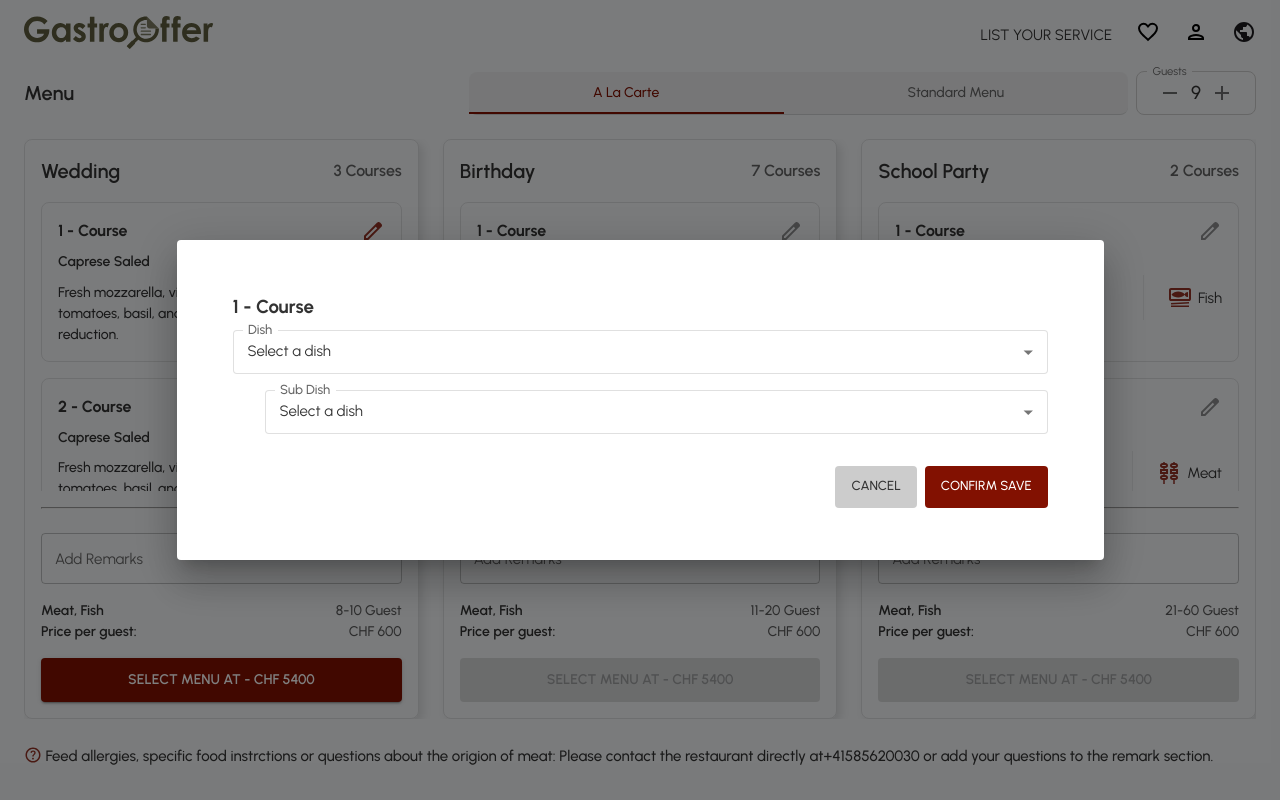
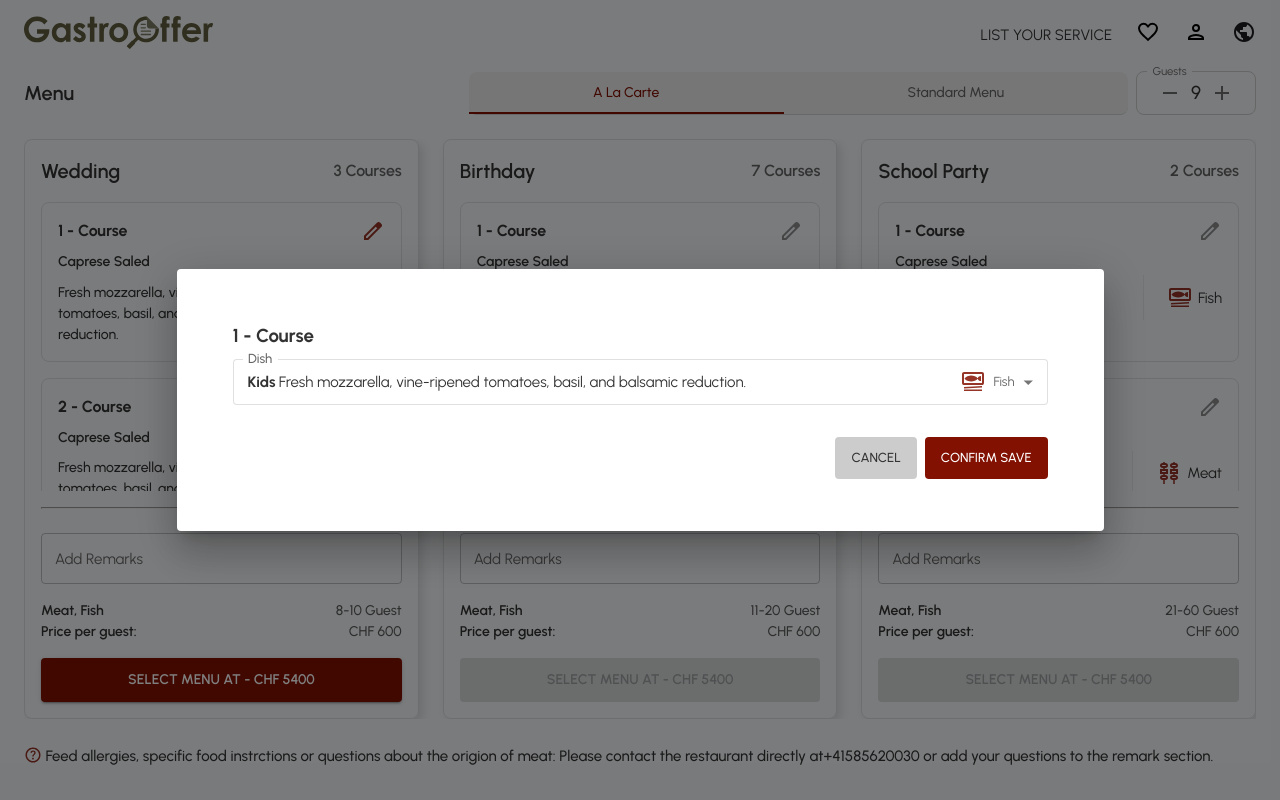
Before and after one commit to rafuj/gastro, a Next.js app: page / in a window 1280 px wide. Both pictures are taken after a click on the button 372 px from the left and 231 px from the top of the page. Built offline with nearby package versions, Linux system fonts and the light colour scheme.

Commit message:
some fix

```diff
--- a/src/page-component/components/DishEditModal.jsx
+++ b/src/page-component/components/DishEditModal.jsx
@@ -9,88 +9,39 @@ import {
 	Select,
 	Typography,
 } from "@mui/material";
-import React from "react";
-const DishCard = ({ icon, kidsIcon, dishlist, activeDish, setActiveDish }) => {
+import { useEffect, useState } from "react";
+
+const DishCard = ({
+	icon,
+	kidsIcon,
+	tag,
+	dishlist,
+	dishName,
+	setMenu,
+	menuId,
+	subdata,
+	menu,
+}) => {
+	const [activeDish, setActiveDish] = useState(
+		dishlist.find((item) => item.tag === tag) || null
+	);
+
+	const handleSelectChange = (e) => {
+		const selectedDish = e.target.value;
+		setActiveDish(selectedDish);
+
+		setMenu((prev) =>
+			prev.map((item) =>
+				item.id === menuId
+					? { ...item, selectedMenu: selectedDish.tag }
+					: item
+			)
+		);
+	};
+
 	return (
 		<Box sx={{ display: "flex", alignItems: "center", marginY: 1 }}>
 			<Card variant="outlined" sx={{ width: "100%", padding: 0 }}>
-				{/* <Box
-					sx={{
-						display: "flex",
-						justifyContent: "space-between",
-						alignItems: "center",
-					}}
-				>
-					<Box
-						sx={{
-							width: "0",
-							flexGrow: 1,
-						}}
-					>
-						<TextField
-							variant="outlined"
-							value={activeDish.description}
-							readOnly
-							disabled
-							sx={{
-								width: "100%",
-								flexGrow: 1,
-								position: "relative",
-								zIndex: 1,
-								border: "none",
-								fieldset: {
-									border: "none",
-								},
-								legend: {
-									display: "none",
-								},
-							}}
-						/>
-					</Box>
-					<Box sx={{ display: "flex", alignItems: "center" }}>
-						{icon && (
-							<Box sx={{ display: "flex", alignItems: "center", mr: 1 }}>
-								{activeDish.icon}
-							</Box>
-						)}
-						<Typography
-							variant="body2"
-							color="textSecondary"
-							sx={{ mr: 2 }}
-						>
-							{activeDish.tag}
-						</Typography>
-						<Box
-							sx={{
-								width: "1px",
-								background: "#cccccc",
-								height: "18px",
-							}}
-						/>
-						<Box
-							sx={{
-								transform: "translateX(7px)",
-								display: "inline-flex",
-							}}
-						>
-							{kidsIcon}
-						</Box>
-						<Select
-							defaultValue="kids"
-							variant="outlined"
-							size="small"
-							sx={{
-								fieldset: { border: "none", outline: "none" },
-							}}
-							value={activeDish}
-							onChange={(e) => setActiveDish(e.target.value)}
-						>
-							{dishlist.map((item) => (
-								<MenuItem value={item}>{item.dishName}</MenuItem>
-							))}
-						</Select>
-					</Box>
-				</Box> */}
 				<Box
 					sx={{
 						display: "flex",
@@ -98,15 +49,10 @@ const DishCard = ({ icon, kidsIcon, dishlist, activeDish, setActiveDish }) => {
 						alignItems: "center",
 					}}
 				>
-					<Box
-						sx={{
-							width: "0",
-							flexGrow: 1,
-						}}
-					>
+					<Box sx={{ width: "0", flexGrow: 1 }}>
 						<Select
-							value={activeDish} // controlled value
-							onChange={(e) => setActiveDish(e.target.value)}
+							value={activeDish}
+							onChange={handleSelectChange}
 							displayEmpty
 							variant="outlined"
 							sx={{
@@ -123,10 +69,13 @@ const DishCard = ({ icon, kidsIcon, dishlist, activeDish, setActiveDish }) => {
 							renderValue={(selected) =>
 								selected ? (
 									<Box sx={{ display: "flex", alignItems: "center" }}>
+										<Typography fontWeight="700" mr={0.4}>
+											{selected.dishName}
+											{console.log("selected", selected)}
+										</Typography>
 										<Typography flexGrow={1}>
 											{selected.description}
 										</Typography>
-										{selected.icon && (
 										<Box
 											sx={{
 												display: "flex",
@@ -136,62 +85,46 @@ const DishCard = ({ icon, kidsIcon, dishlist, activeDish, setActiveDish }) => {
 										>
 											{selected.icon}
 										</Box>
-										)}
 										<Typography variant="body2" color="textSecondary">
 											{selected.tag}
 										</Typography>
-										<Box
-											sx={{
-												width: "1px",
-												background: "#cccccc",
-												height: "18px",
-												mx: 1,
-											}}
-										/>
-										{selected.dishName}
-										{selected.kidsIcon && (
-											<Box sx={{ ml: 2 }}>{selected.kidsIcon}</Box>
-										)}
 									</Box>
 								) : (
 									"Select a dish"
 								)
 							}
 						>
-							{/* List of dishes with icon, tag, and kids icon */}
 							{dishlist.map((item) => (
 								<MenuItem key={item.dishName} value={item}>
-									<Box sx={{ display: "flex", alignItems: "center" }}>
-										{item.icon && (
 									<Box
 										sx={{
+											display: "flex",
+											width: "100%",
+											alignItems: "center",
+										}}
+									>
+										{/* Updated content for clarity */}
+										<Typography fontWeight="700" mr={1}>
+											{item.dishName}
+										</Typography>
+										<Typography>{item.description}</Typography>
+										<Box
+											sx={{
+												ml: "auto",
 												display: "flex",
 												alignItems: "center",
 												mr: 1,
 											}}
 										>
 											{item.icon}
-											</Box>
-										)}
 											<Typography
 												variant="body2"
 												color="textSecondary"
-											sx={{ mr: 1 }}
+												ml={1}
 											>
 												{item.tag}
 											</Typography>
-										<Box
-											sx={{
-												width: "1px",
-												background: "#cccccc",
-												height: "18px",
-												mx: 1,
-											}}
-										/>
-										<Typography>{item.description}</Typography>
-										{item.kidsIcon && (
-											<Box sx={{ ml: 2 }}>{item.kidsIcon}</Box>
-										)}
+										</Box>
 									</Box>
 								</MenuItem>
 							))}
@@ -203,9 +136,22 @@ const DishCard = ({ icon, kidsIcon, dishlist, activeDish, setActiveDish }) => {
 	);
 };
 
-const DishEditModal = ({ open, setOpen }) => {
-	const [activeDish, setActiveDish] = React.useState(null);
-	const [activeSubDish, setActiveSubDish] = React.useState(null);
+const DishEditModal = ({ open, setOpen, modalData, setMenuData, menuData }) => {
+	const [menu, setMenu] = useState(menuData);
+	useEffect(() => {
+		if (open) {
+			console.log("menuData", menuData);
+			setMenu(menuData);
+		}
+	}, [open, menuData]);
+
+	const handleConfirm = () => {
+		setMenuData((prev) =>
+			prev.map((item) => (item.id === modalData.id ? menu : item))
+		);
+		setOpen(false);
+	};
+
 	return (
 		<Dialog
 			open={open}
@@ -226,11 +172,13 @@ const DishEditModal = ({ open, setOpen }) => {
 						margin: "0 auto",
 					}}
 				>
+					{/* Main Dish Section */}
+
+					{modalData && (
+						<>
 							<Typography variant="h6" sx={{ fontWeight: "bold" }}>
-						1 - Course
+								{modalData?.title}
 							</Typography>
-
-					{/* Main Dish Section */}
 							<Box position="relative">
 								<Typography
 									variant="subtitle2"
@@ -247,34 +195,23 @@ const DishEditModal = ({ open, setOpen }) => {
 										px: 0.7,
 									}}
 								>
-							<div style={{ transform: "translateY(-50%)" }}>Dish</div>
+									<div style={{ transform: "translateY(-50%)" }}>
+										Dish
+									</div>
 								</Typography>
 
 								<DishCard
-							dishName="Caprese Salad"
-							description="Fresh mozzarella, vine-ripened tomatoes, basil, and balsamic reduction."
-							icon={menuicons.meat}
-							tag="Meat"
+									dishName={modalData.subtitle}
+									description={modalData.text}
+									icon={modalData.icon}
+									tag={modalData.selectedMenu}
 									kidsIcon={menuicons.kids}
-							dishlist={[
-								{
-									dishName: "Kids",
-									description:
-										"Fresh mozzarella, vine-ripened tomatoes, basil, and balsamic reduction.",
-									icon: menuicons.meat,
-									tag: "Meat",
-								},
-								{
-									dishName: "Adults",
-									description:
-										"Vine-ripened tomatoes, basil, and balsamic reduction.",
-									icon: menuicons.meat,
-									tag: "Meat",
-								},
-							]}
-							activeDish={activeDish}
-							setActiveDish={setActiveDish}
+									dishlist={modalData.dishList}
+									menuId={modalData.id}
+									setMenu={setMenu}
+									menu={menu}
 								/>
+								{modalData?.subdata?.length > 0 && (
 									<Box
 										sx={{
 											ml: { xs: 2, md: 4 },
@@ -282,6 +219,8 @@ const DishEditModal = ({ open, setOpen }) => {
 											position: "relative",
 										}}
 									>
+										{modalData?.subdata?.map((subitem) => (
+											<>
 												<Typography
 													variant="subtitle2"
 													color="textSecondary"
@@ -297,36 +236,33 @@ const DishEditModal = ({ open, setOpen }) => {
 														px: 0.7,
 													}}
 												>
-								<div style={{ transform: "translateY(-50%)" }}>
+													<div
+														style={{
+															transform: "translateY(-50%)",
+														}}
+													>
 														Sub Dish
 													</div>
 												</Typography>
-							<DishCard
-								dishName="Caprese Salad"
-								description="Fresh mozzarella, vine-ripened tomatoes, basil, and balsamic reduction."
-								icon={menuicons.meat}
-								tag="Meat"
-								dishlist={[
-									{
-										dishName: "Kids",
-										description:
-											"Fresh mozzarella, vine-ripened tomatoes, basil, and balsamic reduction.",
-										icon: menuicons.meat,
-										tag: "Meat",
-									},
-									{
-										dishName: "Caprese Salad",
-										description:
-											"Vine-ripened tomatoes, basil, and balsamic reduction.",
-										icon: menuicons.meat,
-										tag: "Meat",
-									},
-								]}
-								activeDish={activeSubDish}
-								setActiveDish={setActiveSubDish}
-							/>
+
+												{/* <DishCard
+													dishName={subitem.subtitle}
+													description={subitem.text}
+													icon={subitem.icon}
+													tag={subitem.tag}
+													dishlist={subitem.dishList}
+													menuId={subitem.id}
+													menu={menu}
+													setMenu={setMenu}
+													subdata
+												/> */}
+											</>
+										))}
 									</Box>
+								)}
 							</Box>
+						</>
+					)}
 
 					{/* Action Buttons */}
 					<Box
@@ -353,6 +289,7 @@ const DishEditModal = ({ open, setOpen }) => {
 							color="primary"
 							sx={{ height: "42px", boxShadow: "none" }}
 							onClick={() => {
+								handleConfirm(menu);
 								setOpen(false);
 							}}
 						>
--- a/src/page-component/components/MenuContent.jsx
+++ b/src/page-component/components/MenuContent.jsx
@@ -13,6 +13,7 @@ import DishEditModal from "./DishEditModal";
 export const MenuContent = ({ guests }) => {
 	const [open, setOpen] = React.useState(false);
 	const [menuData, setMenuData] = React.useState(demoData);
+	const [modalData, setModalData] = React.useState({});
 	return (
 		<Box sx={{ mt: 3 }}>
 			<Box sx={{ overflowX: "auto" }}>
@@ -101,7 +102,10 @@ export const MenuContent = ({ guests }) => {
 														guests < item.minCount ||
 														guests > item.maxCount
 													}
-													onClick={() => setOpen(true)}
+													onClick={() => {
+														setModalData(subitem);
+														setOpen(true);
+													}}
 												>
 													{menuicons.penIcon}
 												</Button>
@@ -244,7 +248,9 @@ export const MenuContent = ({ guests }) => {
 					))}
 				</Stack>
 			</Box>
-			<DishEditModal open={open} setOpen={setOpen} />
+			<DishEditModal
+				{...{ modalData, setMenuData, setOpen, open, menuData }}
+			/>
 		</Box>
 	);
 };
@@ -254,36 +260,103 @@ const demoData = [
 		id: 1,
 		title: "Wedding",
 		subtitle: "3 Courses",
-		// status: false,
 		minCount: 8,
 		maxCount: 10,
 		submenus: [
 			{
+				id: "wedding-1",
 				title: "1 - Course",
 				subtitle: "Caprese Saled",
 				text: "Fresh mozzarella, vine-ripened, tomatoes, basil, and balsamic reduction.",
 				selectedMenu: "Fish",
 				icon: menuicons.fish,
+				dishList: [
+					{
+						dishName: "Kids",
+						description:
+							"Fresh mozzarella, vine-ripened tomatoes, basil, and balsamic reduction.",
+						icon: menuicons.fish,
+						tag: "Fish",
+					},
+					{
+						dishName: "Adults",
+						description:
+							"Vine-ripened tomatoes, basil, and balsamic reduction.",
+						icon: menuicons.meat,
+						tag: "Meat",
+					},
+				],
 			},
 			{
+				id: "wedding-2",
 				title: "2 - Course",
 				subtitle: "Caprese Saled",
 				text: "Fresh mozzarella, vine-ripened, tomatoes, basil, and balsamic reduction.",
 				selectedMenu: "Meat",
 				icon: menuicons.meat,
+				dishList: [
+					{
+						dishName: "Kids",
+						description:
+							"Fresh mozzarella, vine-ripened tomatoes, basil, and balsamic reduction.",
+						icon: menuicons.meat,
+						tag: "Meat",
+					},
+					{
+						dishName: "Adults",
+						description:
+							"Vine-ripened tomatoes, basil, and balsamic reduction.",
+						icon: menuicons.meat,
+						tag: "Meat",
+					},
+				],
 				subdata: [
 					{
+						id: "wedding-2-1",
 						subtitle: "Caprese Saled",
 						text: "Fresh mozzarella, vine-ripened, tomatoes, basil, and balsamic reduction.",
+						dishList: [
+							{
+								dishName: "Kids",
+								description:
+									"Fresh mozzarella, vine-ripened tomatoes, basil, and balsamic reduction.",
+								icon: menuicons.meat,
+								tag: "Meat",
+							},
+							{
+								dishName: "Adults",
+								description:
+									"Vine-ripened tomatoes, basil, and balsamic reduction.",
+								icon: menuicons.meat,
+								tag: "Meat",
+							},
+						],
 					},
 				],
 			},
 			{
+				id: "wedding-3",
 				title: "3 - Course",
 				subtitle: "Caprese Saled",
 				text: "Fresh mozzarella, vine-ripened, tomatoes, basil, and balsamic reduction.",
 				selectedMenu: "Vegetarian",
 				icon: menuicons.vegetarian,
+				dishList: [
+					{
+						dishName: "Kids",
+						description:
+							"Fresh mozzarella, vine-ripened tomatoes, basil, and balsamic reduction.",
+						icon: menuicons.vegetarian,
+						tag: "Vegetarian",
+					},
+					{
+						dishName: "Adults",
+						description:
+							"Vine-ripened tomatoes, basil, and balsamic reduction.",
+						icon: menuicons.vegetarian,
+						tag: "Vegetarian",
+					},
+				],
 			},
 		],
 	},
@@ -291,63 +364,199 @@ const demoData = [
 		id: 2,
 		title: "Birthday",
 		subtitle: "7 Courses",
-		// status: false,
 		minCount: 11,
 		maxCount: 20,
 		submenus: [
 			{
+				id: "birthday-1",
 				title: "1 - Course",
 				subtitle: "Caprese Saled",
 				text: "Fresh mozzarella, vine-ripened, tomatoes, basil, and balsamic reduction.",
 				selectedMenu: "Fish",
 				icon: menuicons.fish,
+				dishList: [
+					{
+						dishName: "Kids",
+						description:
+							"Fresh mozzarella, vine-ripened tomatoes, basil, and balsamic reduction.",
+						icon: menuicons.fish,
+						tag: "Meat",
+					},
+					{
+						dishName: "Adults",
+						description:
+							"Vine-ripened tomatoes, basil, and balsamic reduction.",
+
+						icon: menuicons.fish,
+						tag: "Meat",
+					},
+				],
 			},
 			{
+				id: "birthday-2",
 				title: "2 - Course",
 				subtitle: "Caprese Saled",
 				text: "Fresh mozzarella, vine-ripened, tomatoes, basil, and balsamic reduction.",
 				selectedMenu: "Meat",
 				icon: menuicons.meat,
+				dishList: [
+					{
+						dishName: "Kids",
+						description:
+							"Fresh mozzarella, vine-ripened tomatoes, basil, and balsamic reduction.",
+						icon: menuicons.meat,
+						tag: "Meat",
+					},
+					{
+						dishName: "Adults",
+						description:
+							"Vine-ripened tomatoes, basil, and balsamic reduction.",
+						icon: menuicons.meat,
+						tag: "Meat",
+					},
+				],
 				subdata: [
 					{
+						id: "birthday-2-1",
 						subtitle: "Caprese Saled",
 						text: "Fresh mozzarella, vine-ripened, tomatoes, basil, and balsamic reduction.",
+						dishList: [
+							{
+								dishName: "Kids",
+								description:
+									"Fresh mozzarella, vine-ripened tomatoes, basil, and balsamic reduction.",
+								icon: menuicons.meat,
+								tag: "Meat",
+							},
+							{
+								dishName: "Adults",
+								description:
+									"Vine-ripened tomatoes, basil, and balsamic reduction.",
+								icon: menuicons.meat,
+								tag: "Meat",
+							},
+						],
 					},
 				],
 			},
 			{
+				id: "birthday-3",
 				title: "3 - Course",
 				subtitle: "Caprese Saled",
 				text: "Fresh mozzarella, vine-ripened, tomatoes, basil, and balsamic reduction.",
 				selectedMenu: "Vegetarian",
 				icon: menuicons.vegetarian,
+				dishList: [
+					{
+						dishName: "Kids",
+						description:
+							"Fresh mozzarella, vine-ripened tomatoes, basil, and balsamic reduction.",
+						icon: menuicons.vegetarian,
+						tag: "Vegetarian",
+					},
+					{
+						dishName: "Adults",
+						description:
+							"Vine-ripened tomatoes, basil, and balsamic reduction.",
+						icon: menuicons.vegetarian,
+						tag: "Vegetarian",
+					},
+				],
 			},
 			{
+				id: "birthday-4",
 				title: "1 - Course",
 				subtitle: "Caprese Saled",
 				text: "Fresh mozzarella, vine-ripened, tomatoes, basil, and balsamic reduction.",
 				selectedMenu: "Fish",
 				icon: menuicons.fish,
+				dishList: [
+					{
+						dishName: "Kids",
+						description:
+							"Fresh mozzarella, vine-ripened tomatoes, basil, and balsamic reduction.",
+						icon: menuicons.meat,
+						tag: "Meat",
+					},
+					{
+						dishName: "Adults",
+						description:
+							"Vine-ripened tomatoes, basil, and balsamic reduction.",
+						icon: menuicons.meat,
+						tag: "Meat",
+					},
+				],
 			},
 			{
+				id: "birthday-5",
 				title: "2 - Course",
 				subtitle: "Caprese Saled",
 				text: "Fresh mozzarella, vine-ripened, tomatoes, basil, and balsamic reduction.",
 				selectedMenu: "Meat",
 				icon: menuicons.meat,
+				dishList: [
+					{
+						dishName: "Kids",
+						description:
+							"Fresh mozzarella, vine-ripened tomatoes, basil, and balsamic reduction.",
+						icon: menuicons.meat,
+						tag: "Meat",
+					},
+					{
+						dishName: "Adults",
+						description:
+							"Vine-ripened tomatoes, basil, and balsamic reduction.",
+						icon: menuicons.meat,
+						tag: "Meat",
+					},
+				],
 				subdata: [
 					{
+						id: "birthday-5-1",
 						subtitle: "Caprese Saled",
 						text: "Fresh mozzarella, vine-ripened, tomatoes, basil, and balsamic reduction.",
+						dishList: [
+							{
+								dishName: "Kids",
+								description:
+									"Fresh mozzarella, vine-ripened tomatoes, basil, and balsamic reduction.",
+								icon: menuicons.meat,
+								tag: "Meat",
+							},
+							{
+								dishName: "Adults",
+								description:
+									"Vine-ripened tomatoes, basil, and balsamic reduction.",
+								icon: menuicons.meat,
+								tag: "Meat",
+							},
+						],
 					},
 				],
 			},
 			{
+				id: "birthday-6",
 				title: "3 - Course",
 				subtitle: "Caprese Saled",
 				text: "Fresh mozzarella, vine-ripened, tomatoes, basil, and balsamic reduction.",
 				selectedMenu: "Vegetarian",
 				icon: menuicons.vegetarian,
+				dishList: [
+					{
+						dishName: "Kids",
+						description:
+							"Fresh mozzarella, vine-ripened tomatoes, basil, and balsamic reduction.",
+						icon: menuicons.vegetarian,
+						tag: "Vegetarian",
+					},
+					{
+						dishName: "Adults",
+						description:
+							"Vine-ripened tomatoes, basil, and balsamic reduction.",
+						icon: menuicons.vegetarian,
+						tag: "Vegetarian",
+					},
+				],
 			},
 		],
 	},
@@ -355,27 +564,77 @@ const demoData = [
 		id: 3,
 		title: "School Party",
 		subtitle: "2 Courses",
-		// status: false,
 		minCount: 21,
 		maxCount: 60,
 		submenus: [
 			{
+				id: "school-1",
 				title: "1 - Course",
 				subtitle: "Caprese Saled",
 				text: "Fresh mozzarella, vine-ripened, tomatoes, basil, and balsamic reduction.",
 				selectedMenu: "Fish",
 				icon: menuicons.fish,
+				dishList: [
+					{
+						dishName: "Kids",
+						description:
+							"Fresh mozzarella, vine-ripened tomatoes, basil, and balsamic reduction.",
+						icon: menuicons.fish,
+						tag: "Fish",
+					},
+					{
+						dishName: "Adults",
+						description:
+							"Vine-ripened tomatoes, basil, and balsamic reduction.",
+						icon: menuicons.fish,
+						tag: "Fish",
+					},
+				],
 			},
 			{
+				id: "school-2",
 				title: "2 - Course",
 				subtitle: "Caprese Saled",
 				text: "Fresh mozzarella, vine-ripened, tomatoes, basil, and balsamic reduction.",
 				selectedMenu: "Meat",
 				icon: menuicons.meat,
+				dishList: [
+					{
+						dishName: "Kids",
+						description:
+							"Fresh mozzarella, vine-ripened tomatoes, basil, and balsamic reduction.",
+						icon: menuicons.meat,
+						tag: "Meat",
+					},
+					{
+						dishName: "Adults",
+						description:
+							"Vine-ripened tomatoes, basil, and balsamic reduction.",
+						icon: menuicons.meat,
+						tag: "Meat",
+					},
+				],
 				subdata: [
 					{
+						id: "school-2-1",
 						subtitle: "Caprese Saled",
 						text: "Fresh mozzarella, vine-ripened, tomatoes, basil, and balsamic reduction.",
+						dishList: [
+							{
+								dishName: "Kids",
+								description:
+									"Fresh mozzarella, vine-ripened tomatoes, basil, and balsamic reduction.",
+								icon: menuicons.meat,
+								tag: "Meat",
+							},
+							{
+								dishName: "Adults",
+								description:
+									"Vine-ripened tomatoes, basil, and balsamic reduction.",
+								icon: menuicons.meat,
+								tag: "Meat",
+							},
+						],
 					},
 				],
 			},
```
Lines whose indentation alone changed are shown as unchanged.
